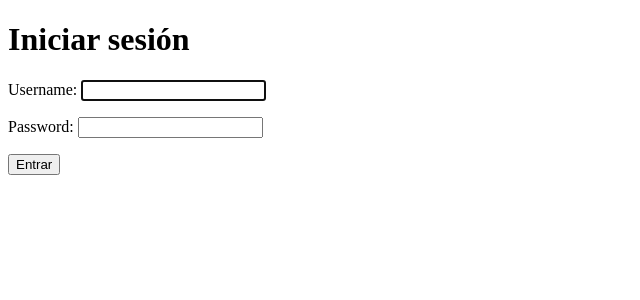
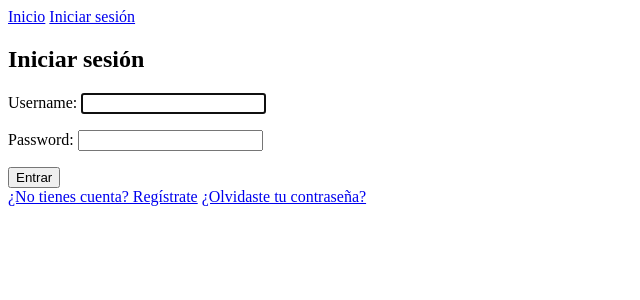
Before and after one commit to Santtiy/evaluaciones_santtiy_samuelmenan_juanenriquezcc_benavides17, a Django app: page /login/ in a window 1280 px wide. Shown: the top 300 px of the page, without its empty margins (0-640 px from the left). Run offline with Django 5.2, Linux system fonts and the light colour scheme; parts of the project's set-up code (start-up, migrations or seed data) failed here and were passed over.

Commit message:
Feat: agrego templates/usuarios/login.html

```diff
--- a/templates/usuarios/login.html
+++ b/templates/usuarios/login.html
@@ -1,16 +1,12 @@
-<!DOCTYPE html>
-<html lang="es">
-<head>
-    <meta charset="UTF-8">
-    <meta name="viewport" content="width=device-width, initial-scale=1.0">
-    <title>Iniciar sesión</title>
-</head>
-<body>
-    <h1>Iniciar sesión</h1>
-    <form method="post">
-        {% csrf_token %}
-        {{ form.as_p }}
-        <button type="submit">Entrar</button>
-    </form>
-</body>
-</html>
+{% extends 'base.html' %}
+{% block title %}Iniciar Sesión{% endblock %}
+{% block content %}
+<h2>Iniciar sesión</h2>
+<form method="post">
+  {% csrf_token %}
+  {{ form.as_p }}
+  <button type="submit">Entrar</button>
+</form>
+<a href="{% url 'registro' %}">¿No tienes cuenta? Regístrate</a>
+<a href="{% url 'password_reset' %}">¿Olvidaste tu contraseña?</a>
+{% endblock %}
```
